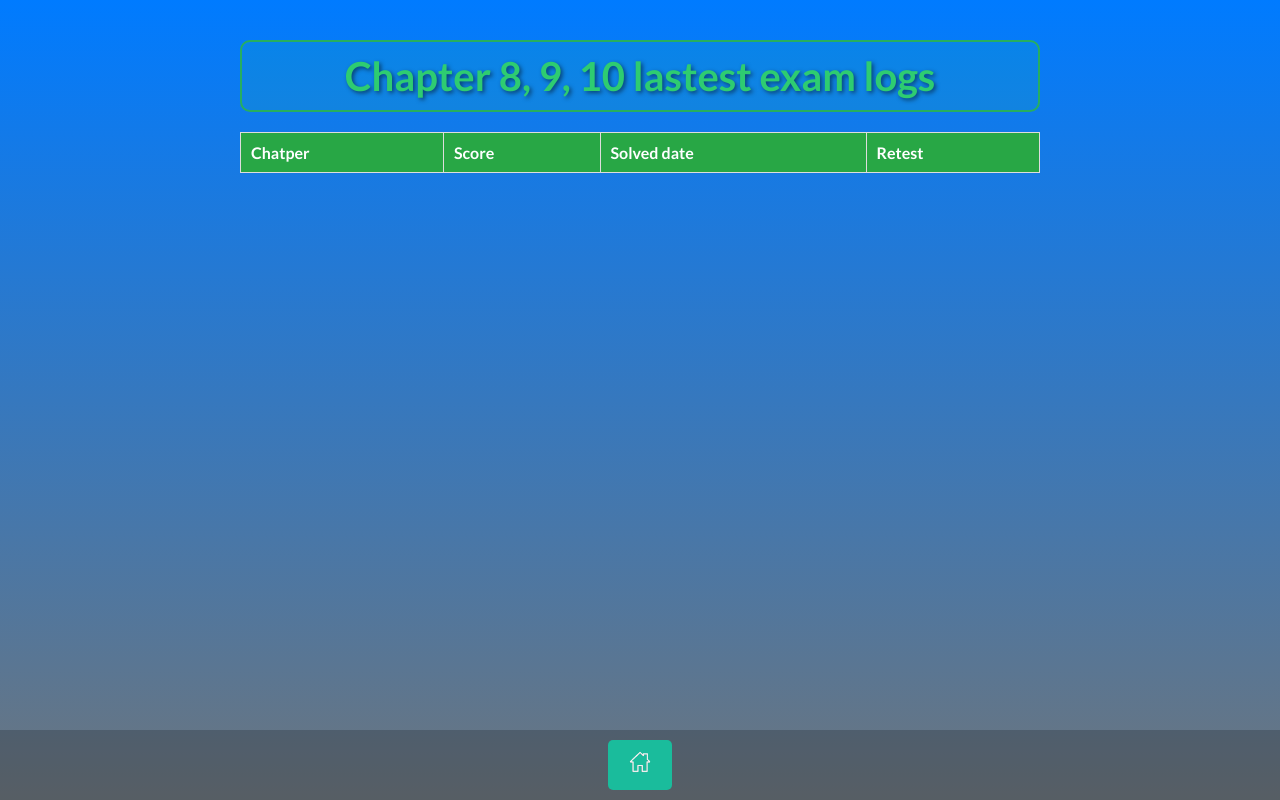
After one commit to jihwannnn/Django_SOS, a Django app: page /question/mistake_log/ in a window 1280 px wide. The commit adds this page. Run offline with Django 5.2, Linux system fonts and the light colour scheme; lists and menus that the app fills with data are empty.

Commit message:
front work for mistake_log and retest

```diff
--- a/SOS/question/templates/question/main.html
+++ b/SOS/question/templates/question/main.html
@@ -25,7 +25,7 @@
                 <span class="gradient-button">Study</span>
                 <p class="button-description">Let's study the material for the final exam!</p>
             </button>
-            <button class="button-wrapper">
+            <button class="button-wrapper" id= "mistake_logBtn">  {% comment %} id added {% endcomment %}
                 <img src="{% static 'images/icon3.jpg' %}" alt="Icon 3" class="button-icon">
                 <span class="gradient-button">Mistake Log</span>
                 <p class="button-description">Let’s review the questions we got wrong!</p>
--- /dev/null
+++ b/SOS/question/templates/question/mistake_log.html
@@ -0,0 +1,42 @@
+<!DOCTYPE html>
+<html lang="en">
+<head>
+    <meta charset="UTF-8">
+    <meta name="viewport" content="width=device-width, initial-scale=1.0">
+    {% load static %}
+    <link rel="stylesheet" href="{% static 'styles/mistake_log.css' %}">
+    <link href="https://fonts.googleapis.com/css2?family=Lato:wght@400;700&display=swap" rel="stylesheet">
+    <title>Chapter 8, 9, 10 lastest exam logs</title>
+</head>
+<body>
+    <div class="container">
+        <h1>Chapter 8, 9, 10 lastest exam logs</h1>
+        <table>
+            <thead>
+                <tr>
+                    <th>Chatper</th>
+                    <th>Score</th>
+                    <th>Solved date</th>
+                    <th>Retest</th>
+                </tr>
+            </thead>
+            <tbody>
+                {% for log in exam_logs %}
+                <tr>
+                    <td>{{ log.chapter }}</td>
+                    <td>{{ log.exam_result.score }}</td>
+                    <td>{{ log.exam_dateTime }}</td>
+                    <td><button id="retest">Retest</button></td>
+                </tr>
+                {% endfor %}
+            </tbody>
+        </table>
+    </div>
+    <footer>
+        <button id="home" class="home-button" onclick="window.location.href='{% url 'question:main' %}'">
+            <img src="{% static 'images/home-icon.png' %}" alt="Home" class="icon">
+        </button>
+    </footer>
+    <script src="{% static 'script/mistake_log.js' %}"></script>
+</body>
+</html>
--- a/SOS/question/urls.py
+++ b/SOS/question/urls.py
@@ -14,4 +14,5 @@ urlpatterns = [
     path('quiz/<int:chapter_num>/', views.quiz, name='quiz'),
     path('study/<int:chapter_num>/', views.study, name='study'),
     path('test/', views.test, name='test'),
+    path('mistake_log/', views.mistake_log, name='mistake_log'), #add by g
 ]
--- a/SOS/question/views.py
+++ b/SOS/question/views.py
@@ -72,6 +72,9 @@ def study(request, chapter_num):
     }
     return render(request, 'question/study.html', context)
 
+def mistake_log(request):
+    return render(request, 'question/mistake_log.html')  #add by G
+
 def test(request):
     question = Question.objects.get(chapter = 8)
     return render(request, 'question/test.html', {
--- a/SOS/static/script/incorrect_answer.js
+++ /dev/null
@@ -1,3 +0,0 @@
-function retryChapter(chapterNumber) {
-    window.location.href = `/study/chapter/${chapterNumber}/`;
-}
--- a/SOS/static/script/main.js
+++ b/SOS/static/script/main.js
@@ -3,6 +3,7 @@ document.addEventListener('DOMContentLoaded', function() {
     var studyModal = document.getElementById("studyModal");
     var questionBtn = document.getElementById("questionBtn");
     var studyBtn = document.getElementById("studyBtn");
+    var mistake_logBtn = document.getElementById("mistake_logBtn"); //by G
     var closeButtons = document.getElementsByClassName("close-button");
     var quizChapter8Btn = document.getElementById("quizChapter8Btn");
     var quizChapter9Btn = document.getElementById("quizChapter9Btn");
@@ -65,6 +66,11 @@ document.addEventListener('DOMContentLoaded', function() {
         window.location.href = "/question/study/10/";
     }
 
+    // Mistake log 버튼 클릭시 해당 페이지로 이동 by G
+    mistake_logBtn.onclick = function(){
+        window.location.href = "/question/mistake_log";
+    }
+
     // 이미지 컨테이너 마우스 움직임에 따른 효과
     var container = document.querySelector('.image-container');
     var overlay = document.querySelector('.overlay');
--- /dev/null
+++ b/SOS/static/script/mistake_log.js
@@ -0,0 +1,9 @@
+document.addEventListener('DOMContentLoaded', function() {
+    var retest = document.getElementById("retest");
+
+    // retest 버튼 클릭시 해당 페이지로 이동 by G
+    // 챕터정보 받아올 수 있게 수정되어야함.
+    mistake_logBtn.onclick = function(){
+        window.location.href = "/question/retest";
+    }
+});
--- /dev/null
+++ b/SOS/static/styles/mistake_log.css
@@ -0,0 +1,92 @@
+/* mistake_log.css */
+
+body {
+    font-family: 'Lato', sans-serif;
+    background: linear-gradient(to bottom, #007bff, #6c757d);
+    color: white;
+    height: 100vh;
+    margin: 0;
+    padding: 0;
+    display: flex;
+    flex-direction: column;
+    justify-content: space-between; /* 상단과 하단에 공간을 균등하게 배치 */
+}
+
+.container {
+    width: 90%;
+    max-width: 800px;
+    text-align: center;
+    margin: 20px auto;
+    overflow-y: auto; /* 세로 스크롤 활성화 */
+}
+
+h1 {
+    font-size: 2.5rem; /* 제목의 글꼴 크기 */
+    font-weight: 700; /* 제목의 글꼴 굵기 */
+    color: #2ecc71; /* 제목의 글꼴 색상 (진한 초록색) */
+    text-shadow: 2px 2px 4px rgba(0, 0, 0, 0.5); /* 제목의 텍스트 그림자 */
+    margin: 20px 0; /* 제목의 여백 */
+    padding: 10px 20px; /* 제목의 패딩 */
+    border-radius: 10px; /* 제목의 테두리 반경 */
+    border: 2px solid #27ae60; /* 제목의 테두리 색상 (짙은 초록색) */
+    background: rgba(46, 204, 113, 0.1); /* 제목의 배경 색상 (투명 초록색) */
+}
+
+table {
+    width: 100%;
+    border-collapse: collapse;
+}
+
+th, td {
+    border: 1px solid #ddd;
+    padding: 10px; /* 셀의 패딩 */
+    text-align: left;
+}
+
+th {
+    background: #28a745; /* 헤더 배경 색상 (짙은 초록색) */
+    color: white; /* 헤더 글꼴 색상 (화이트) */
+}
+
+tbody tr:nth-child(even) {
+    background-color: #f2f2f2; /* 짝수 행 배경 색상 */
+}
+
+tbody tr:hover {
+    background-color: #ddd; /* 호버시 배경 색상 */
+}
+
+#retest {
+    cursor: pointer;
+}
+
+footer {
+    margin-top: 20px;
+    text-align: center;
+    background: rgba(0, 0, 0, 0.2);
+    padding: 10px 0;
+    width: 100%;
+    position: absolute;
+    bottom: 0;
+}
+
+.home-button {
+    background: #1ABC9C; /* 홈 버튼 배경 색상 (초록색) */
+    border: none;
+    color: white; /* 홈 버튼 글꼴 색상 (화이트) */
+    font-size: 1.5rem; /* 홈 버튼 글꼴 크기 */
+    padding: 10px 20px; /* 홈 버튼 패딩 */
+    border-radius: 5px;
+    cursor: pointer;
+    transition: background 0.3s;
+}
+
+.home-button:hover {
+    background: #16A085; /* 호버시 홈 버튼 배경 색상 (짙은 초록색) */
+}
+
+/* 아이콘 스타일 */
+.icon {
+    width: 24px;
+    height: 24px;
+}
```
Also changed, not shown: SOS/question/templates/question/incorrect_ans.html (deleted, +0 -13 lines), SOS/question/templates/question/retest.html (+21 -15 lines), SOS/static/styles/incorrect_answer.css (deleted, +0 -107 lines), README.md.
